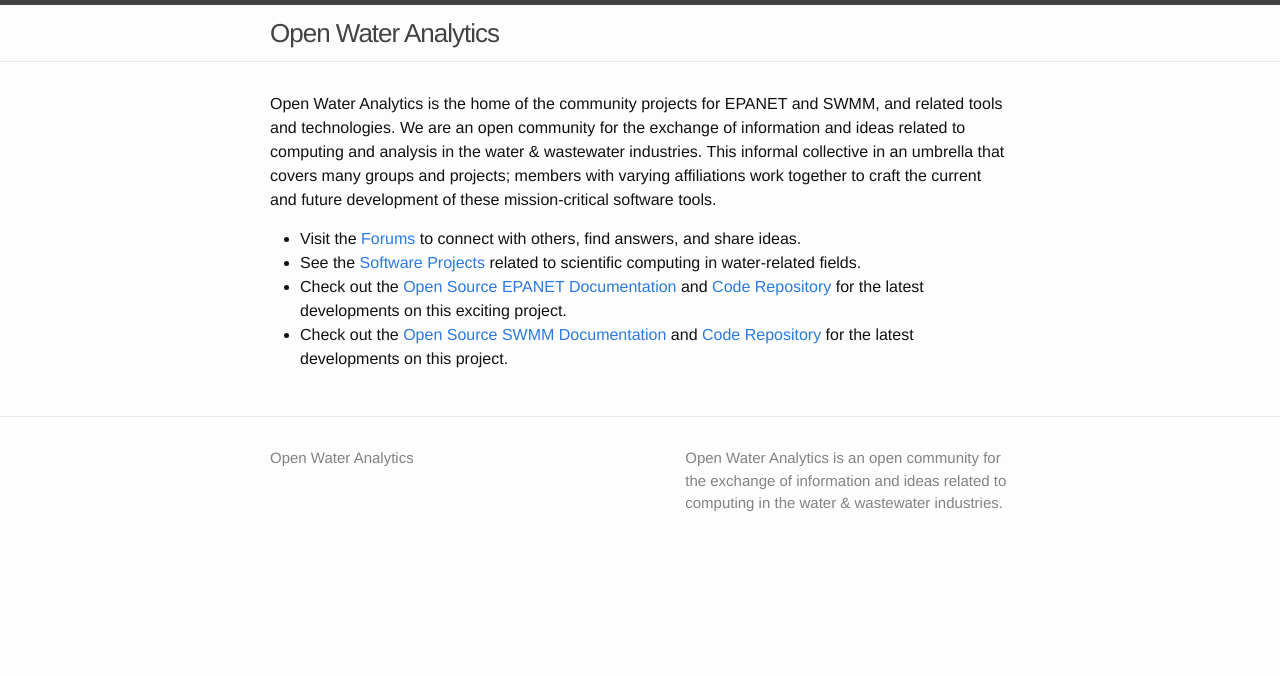
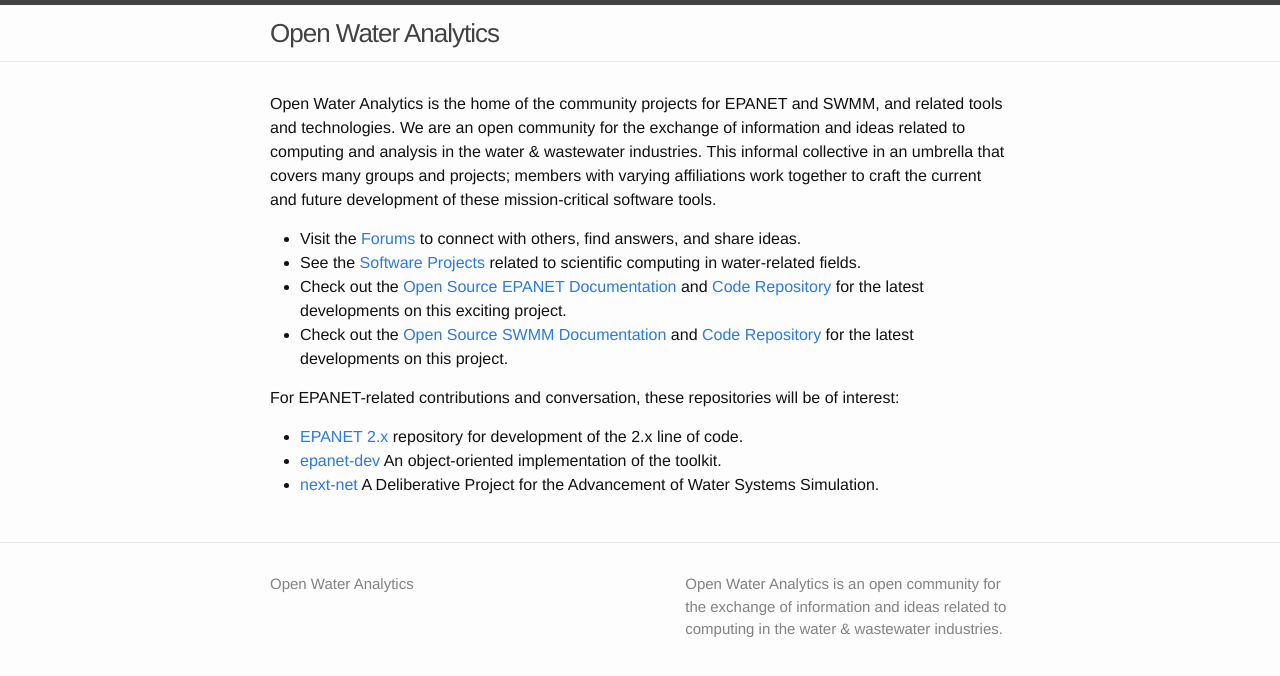
Before and after one commit to OpenWaterAnalytics/openwateranalytics.github.io, a Jekyll site: the page built from index.md, in a window 1280 px wide. Shown: the top 676 px of the page. Built offline with Jekyll 4.4.1, drawn with Linux system fonts in a browser that asks for light colours.

Commit message:
Update index.md

```diff
--- a/index.md
+++ b/index.md
@@ -8,3 +8,10 @@ Open Water Analytics is the home of the community projects for EPANET and SWMM,
 - See the [Software Projects](https://github.com/OpenWaterAnalytics) related to scientific computing in water-related fields.
 - Check out the [Open Source EPANET Documentation](http://www.wateranalytics.org/EPANET/) and [Code Repository](https://github.com/OpenWaterAnalytics/EPANET) for the latest developments on this exciting project.
 - Check out the [Open Source SWMM Documentation](http://wateranalytics.org/Stormwater-Management-Model/) and [Code Repository](https://github.com/OpenWaterAnalytics/Stormwater-Management-Model) for the latest developments on this project.
+
+
+For EPANET-related contributions and conversation, these repositories will be of interest:
+
+- [EPANET 2.x](https://github.com/OpenWaterAnalytics/EPANET) repository for development of the 2.x line of code.
+- [epanet-dev](https://github.com/OpenWaterAnalytics/epanet-dev) An object-oriented implementation of the toolkit.
+- [next-net](https://github.com/OpenWaterAnalytics/next-net) A Deliberative Project for the Advancement of Water Systems Simulation.
```
